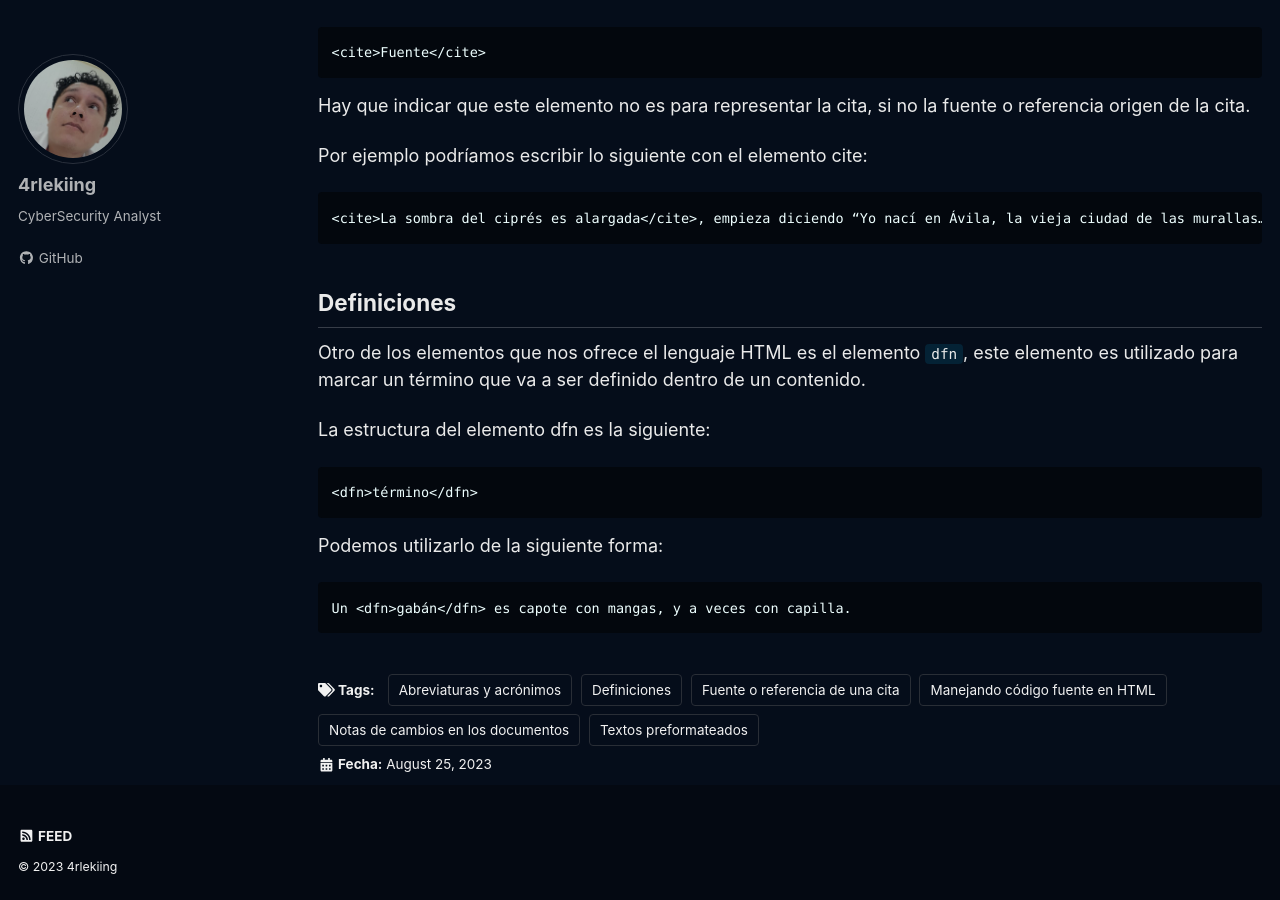
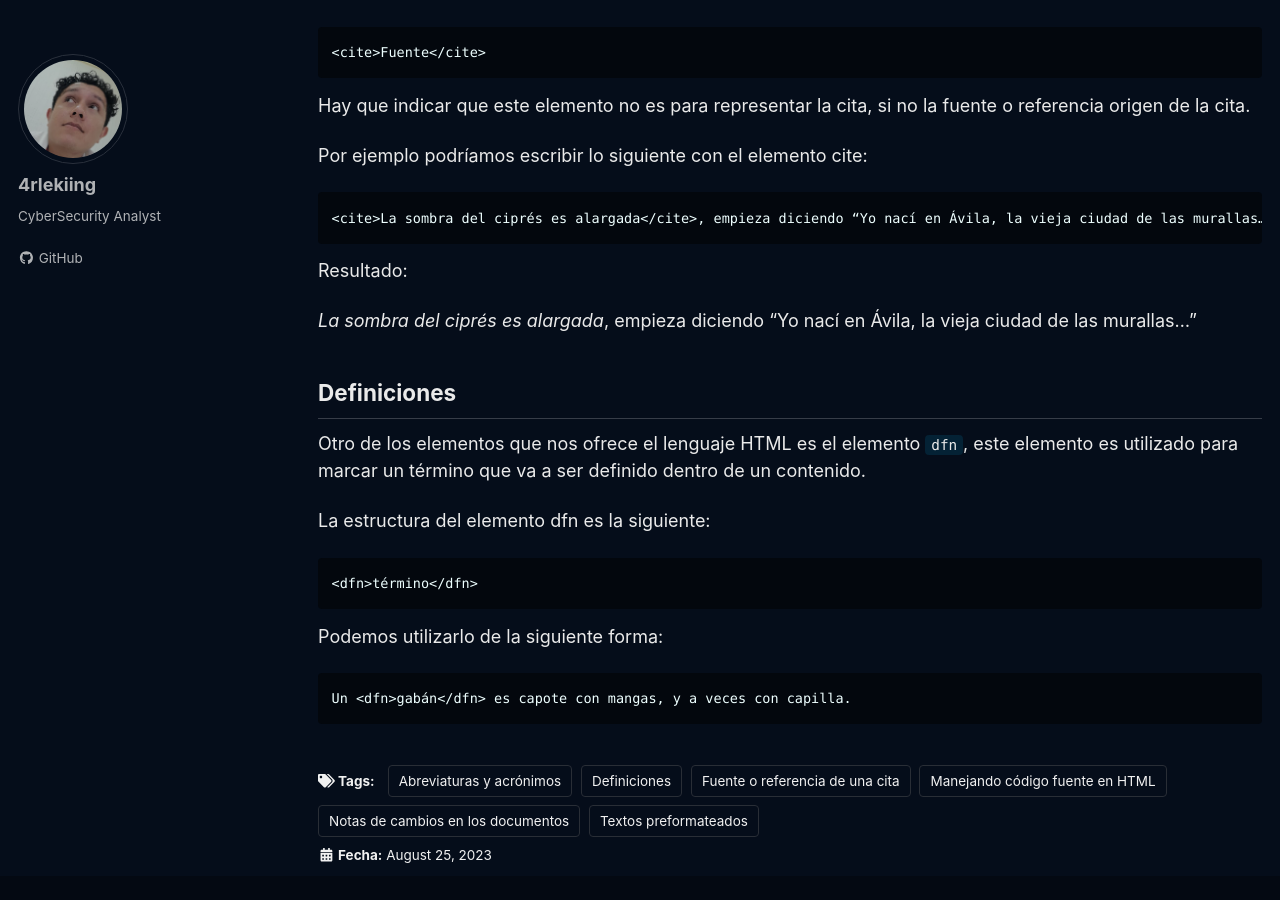
Before and after one commit to 4rleking/HTML.github.io, a Jekyll site: the page built from _posts/2023-08-07-Avanzado.md, in a window 1280 px wide and 900 px high, scrolled down 4558 px. Built offline with Jekyll 4.4.1, drawn with Linux system fonts in a browser that asks for light colours; cached includes are drawn as plain includes; a script that is not in the unit is left out.

Commit message:
Update 2023-08-07-Avanzado.md

````diff
--- a/_posts/2023-08-07-Avanzado.md
+++ b/_posts/2023-08-07-Avanzado.md
@@ -131,7 +131,7 @@ Así tenemos.
 
 La estructura de los elementos code, kbd, samp y var es la misma:
 
-```
+```text
 <code> código fuente </code>
 <kbd> entrada teclado </kbd>
 <samp> salida por consola </samp>
@@ -142,7 +142,7 @@ Así podríamos encontrarnos el siguiente ejemplo HTML que usase estos cuatro el
 
 El programa en Java se ejecuta mediante `<kbd>`java Saludo`</kbd>`. Lo que hará este código es ejecutar el siguiente programa.
 
-```
+```text
 <code>public class Saludo
 {
   public static void main(String[] args)
@@ -160,7 +160,7 @@ Aunque ya hemos visto que tenemos los elementos *blockquote* y *q* para crear ci
 
 La estructura del elemento *cite* sería:
 
-```
+```text
 <cite>Fuente</cite>
 ```
 
@@ -168,9 +168,13 @@ Hay que indicar que este elemento no es para representar la cita, si no la fuent
 
 Por ejemplo podríamos escribir lo siguiente con el elemento cite:
 
-```
+```text
 <cite>La sombra del ciprés es alargada</cite>, empieza diciendo “Yo nací en Ávila, la vieja ciudad de las murallas…"
 ```
+
+Resultado:
+
+<cite>La sombra del ciprés es alargada</cite>, empieza diciendo “Yo nací en Ávila, la vieja ciudad de las murallas…"
 
 ## Definiciones
 
````
